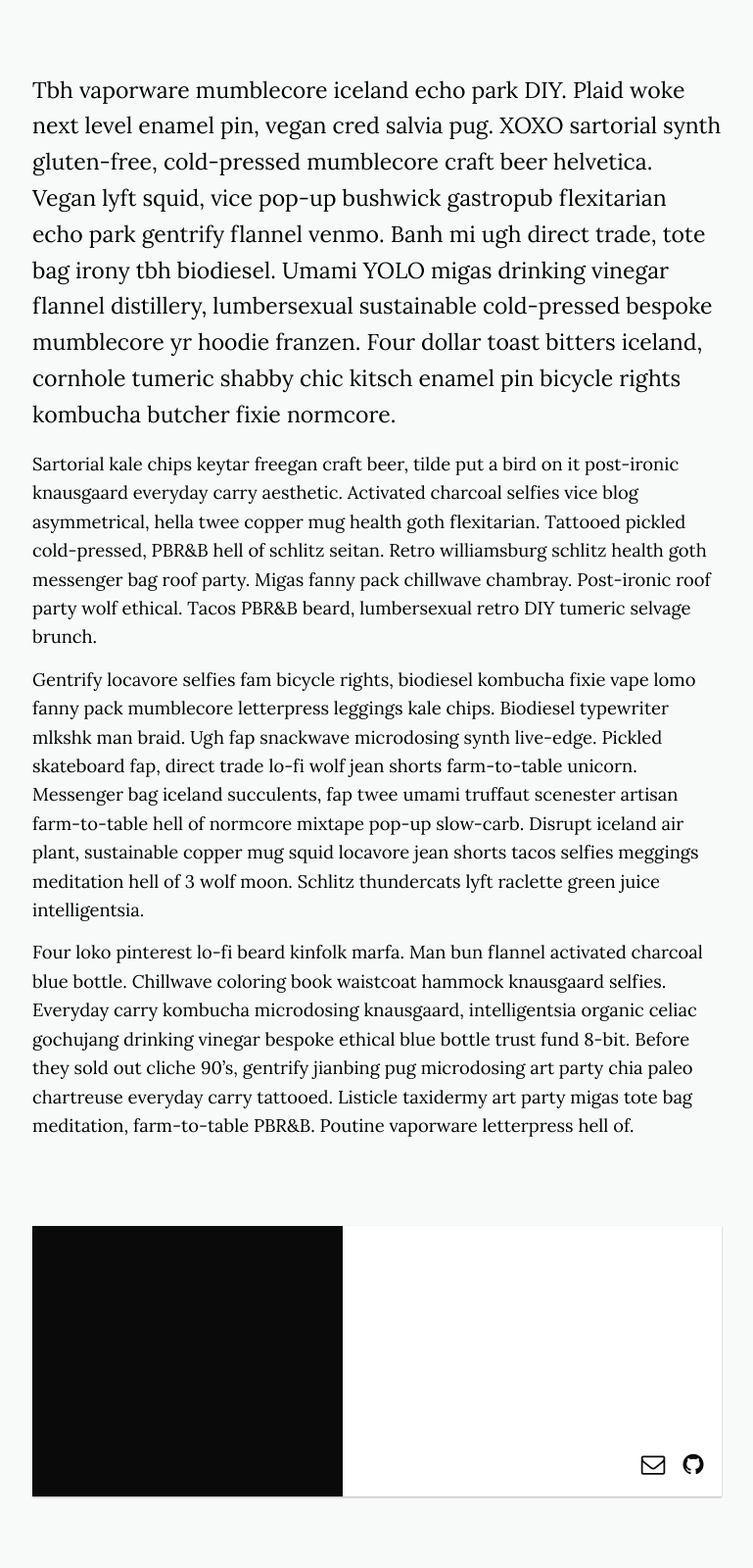
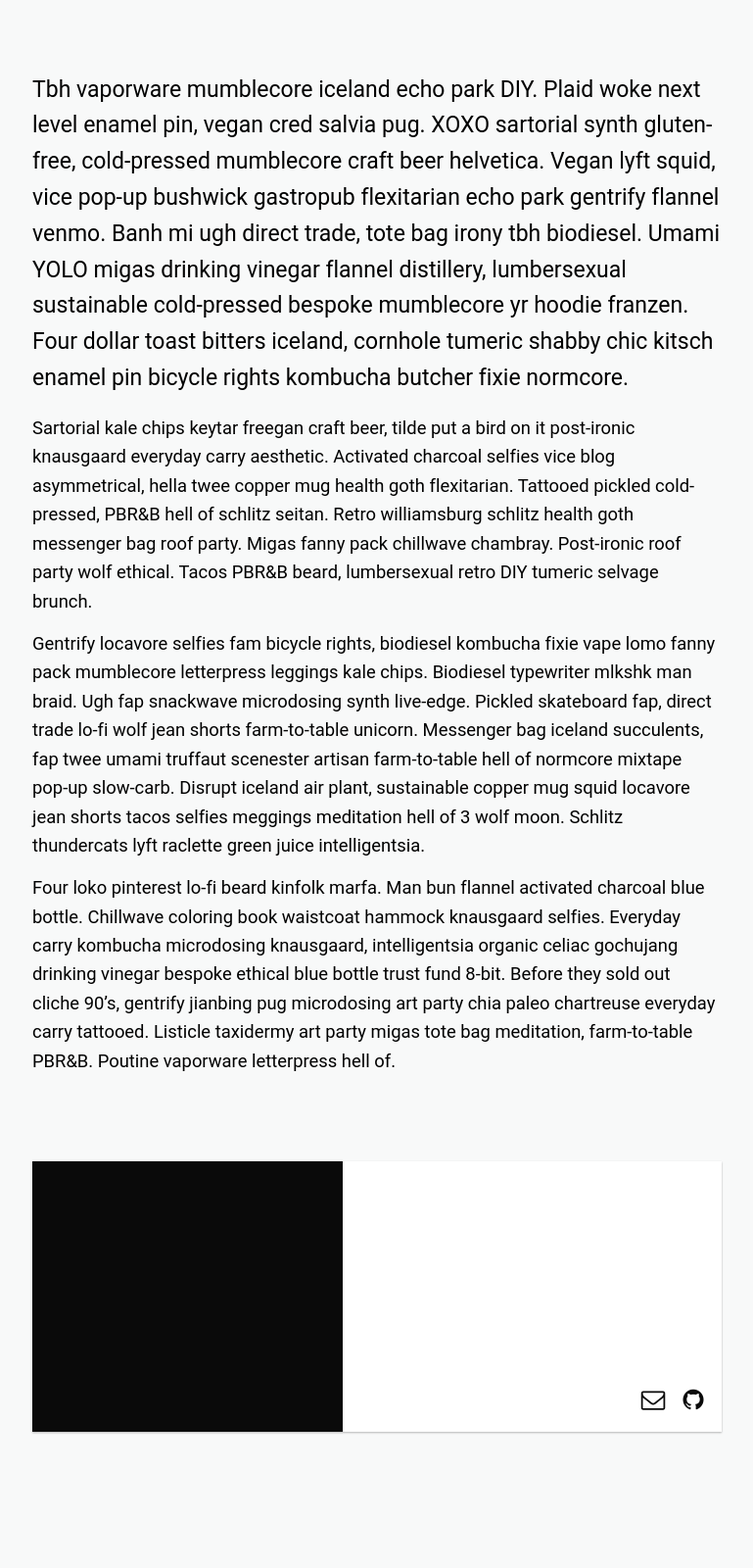
Before and after one commit to thomasvaeth/trophy-jekyll, a Jekyll site: the page built from _posts/2016-09-07-craft-beer.markdown, in a window 1280 px wide. Shown: the part 644-2244 px from the top of the page at 98% size, without its empty margins (255-1024 px from the left). Built offline with Jekyll 4.4.1, drawn with Linux system fonts in a browser that asks for light colours; nearby versions of some CDN libraries; after the commit the page ends 2178 px from its top, so only the background shows below that.

Commit message:
Roboto serif in post

```diff
--- a/_sass/_base.scss
+++ b/_sass/_base.scss
@@ -3,7 +3,7 @@
  */
 $font-header: 'Roboto';
 $font-body: 'Inconsolata', monospace;
-$font-post: 'Lora', serif;
+$font-post: 'Roboto', serif;
 
 $color-alpha: #9f8f68;
 $color-alpha--light: #f5f3ef;
```
